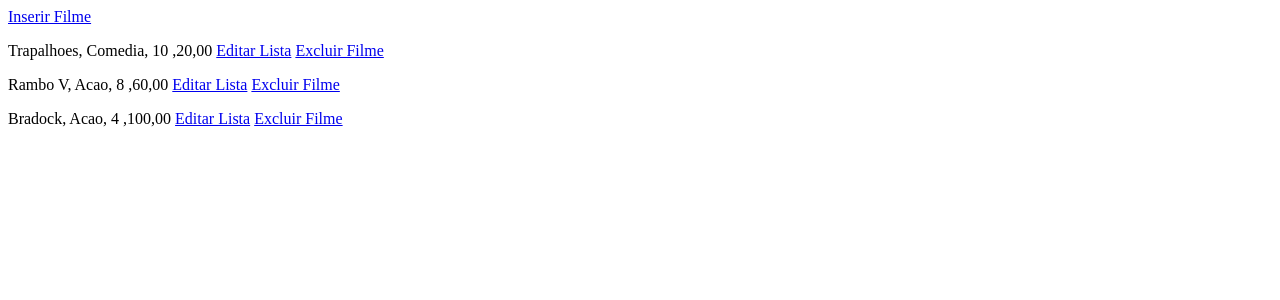
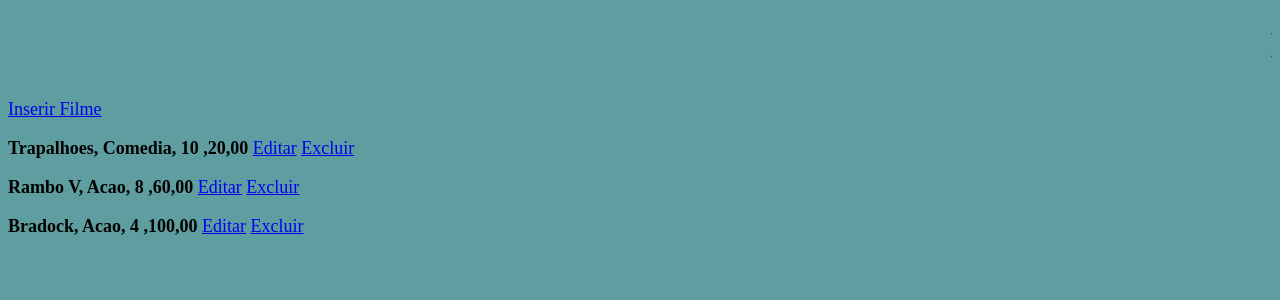
Before and after one commit to JoubertSI/joubert_pinheiro, a Django app: page /filme_list/ in a window 1280 px wide. Shown: the top 300 px of the page. Run offline with Django 4.2, Linux system fonts and the light colour scheme; data comes from the database, SQL or seed files in the repository.

Commit message:
feat: Alteraçao no HTML

```diff
--- a/locadora/filme/templates/base.html
+++ b/locadora/filme/templates/base.html
@@ -8,10 +8,11 @@
     <link rel="preconnect" href="https://fonts.gstatic.com" crossorigin>
     <link href="https://fonts.googleapis.com/css2?family=Roboto:ital,wght@0,400;0,700;1,300&display=swap" rel="stylesheet">
     <title>Lista de Filmes</title>
+    <h1><marquee>Bem Vindo, Gafanhotos!</marquee></h1>
 </head>
-<body>
+<body style="font-size: large;" bgcolor="5f9ea0">
         {% block Conteudo %}
-        <a href="filme_list"> Catalogo de Filmes </a>
+        <a href="filme_list" style="color: black;"> <strong>Catalago de Filmes</strong></a>
         {% endblock %}
 
 </body>
--- a/locadora/filme/templates/filme_edit.html
+++ b/locadora/filme/templates/filme_edit.html
@@ -1,10 +1,10 @@
 {% extends "base.html" %}
 
 {% block Conteudo %}
-<h1>Edicao de Lista</h1>
+<h1><strong>Edicao de Lista</strong></h1>
 <form action="{% url 'filme_edit' pk %}" method="post">
     {% csrf_token %}
     {{ form.as_p }}
-    <button type="submit">Alterar Lista</button>
+    <button type="submit">Alterar</button>
 </form>
 {% endblock %}
--- a/locadora/filme/templates/filme_list.html
+++ b/locadora/filme/templates/filme_list.html
@@ -4,9 +4,9 @@
 <a href="{% url 'filme_new' %}">Inserir Filme </a>
 
     {% for filme in filmes %}
-    <p> {{filme.filme}}, {{filme.genero}}, {{filme.quantidade}} ,{{filme.preco}}
-        <a href="{%url 'filme_edit' filme.id %}">Editar Lista</a>
-        <a href="{%url 'filme_delete' filme.id %}">Excluir Filme</a>
+    <p><strong> {{filme.filme}}, {{filme.genero}}, {{filme.quantidade}} ,{{filme.preco}} </strong>
+        <a href="{%url 'filme_edit' filme.id %}">Editar</a>
+        <a href="{%url 'filme_delete' filme.id %}">Excluir</a>
             {% endfor %}
             {% endblock %}
     </p>
--- a/locadora/filme/templates/filme_new.html
+++ b/locadora/filme/templates/filme_new.html
@@ -1,6 +1,6 @@
 {% extends 'base.html' %}
 {% block Conteudo %}
-
+<h1>Adicione um Filme</h1>
 <form action="{% url 'filme_new' %}"method='post'>
     {% csrf_token %}
     {{form.as_p}}
```
